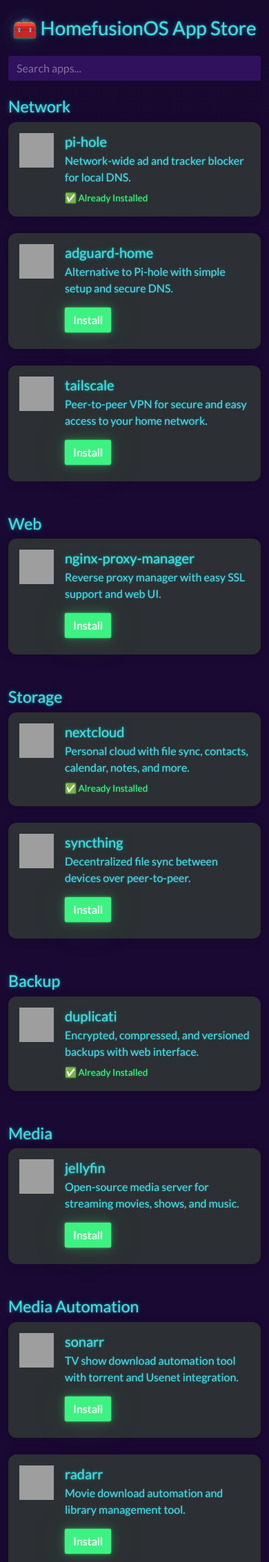
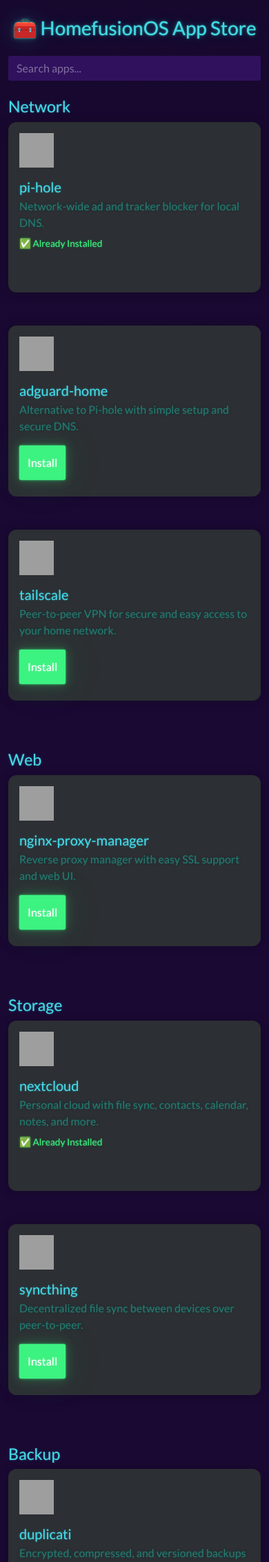
Before and after one commit to pedrolucas7i/HomeFusionOS, a Flask app: page /apps in a window 390 px wide. Shown: the top 2265 px of the page at 69% size. Run offline with Flask 3, Linux system fonts and the light colour scheme; parts of the project's set-up code (start-up, migrations or seed data) failed here and were passed over; grey boxes are pictures that could not be loaded.

Commit message:
Added a new visual

```diff
--- a/templates/apps.html
+++ b/templates/apps.html
@@ -2,8 +2,9 @@
 <html lang="en">
 <head>
     <meta charset="UTF-8">
+    <meta name="viewport" content="width=device-width, initial-scale=1.0">
     <title>HomefusionOS App Store</title>
-    <link rel="stylesheet" href="https://bootswatch.com/5/vapor/bootstrap.css">
+    <link rel="stylesheet" href="https://bootswatch.com/5/vapor/bootstrap.min.css">
     <style>
         .app-card {
             background-color: #2c2f33;
@@ -11,24 +12,48 @@
             box-shadow: 0 0 15px rgba(0,0,0,0.2);
             padding: 1rem;
             margin-bottom: 1.5rem;
-            transition: background 0.2s;
+            transition: background 0.2s, transform 0.3s;
         }
+
         .app-card:hover {
             background-color: #3a3d42;
+            transform: translateY(-5px);
         }
+
         .app-icon {
             width: 50px;
             height: 50px;
+            object-fit: cover;
         }
+
         .status {
             font-size: 0.85rem;
             margin-top: 0.5rem;
         }
+
         .install-btn {
             margin-top: 0.5rem;
+            width: 100%;
         }
+
         .search-bar {
             margin-bottom: 20px;
+        }
+
+        /* Adjustments for smaller screens */
+        @media (max-width: 767px) {
+            .app-card {
+                flex-direction: column;
+                align-items: center;
+            }
+
+            .app-icon {
+                margin-bottom: 1rem;
+            }
+
+            .install-btn {
+                width: auto;
+            }
         }
     </style>
     <script>
@@ -81,20 +106,20 @@
         </div>
 
         {% for namespace, apps in apps_by_namespace.items() %}
-            <h3 class="mt-4">{{ namespace.replace('-', ' ').title() }}</h3>
+            <h3 class="mt-4 text-light">{{ namespace.replace('-', ' ').title() }}</h3>
             <div class="row">
                 {% for app in apps %}
-                <div class="col-md-6">
-                    <div class="app-card d-flex">
-                        <img class="app-icon me-3" src="{{ app.icon_url }}" alt="{{ app.name }} application icon">
+                <div class="col-md-6 col-lg-4 col-xl-3 mb-4">
+                    <div class="app-card d-flex flex-column align-items-start">
+                        <img class="app-icon" src="{{ app.icon_url }}" alt="{{ app.name }} application icon">
                         <div class="app-info flex-grow-1">
-                            <h5 class="mb-1">{{ app.name }}</h5>
-                            <p class="mb-2">{{ app.description }}</p>
+                            <h5 class="mb-1 text-light">{{ app.name }}</h5>
+                            <p class="mb-2 text-muted">{{ app.description }}</p>
                             {% if app.installed == false %}
-                                <button class="btn btn-success install-btn" onclick="installApp('{{ app.name }}', this)">Install</button>
+                                <button class="btn btn-success install-btn" style="height: 50px;" onclick="installApp('{{ app.name }}', this)">Install</button>
                                 <div class="status text-info"></div>
                             {% else %}
-                                <div class="status text-success">✅ Already Installed</div>
+                                <div class="status text-success" style="height: 65px;">✅ Already Installed</div>
                             {% endif %}
                         </div>
                     </div>
```
